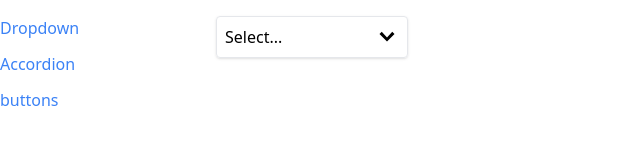
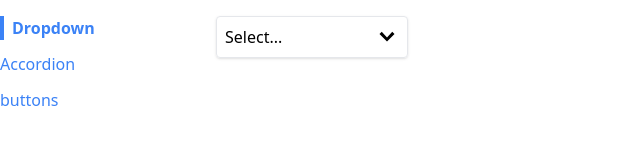
Before and after one commit to Alzubair98/comps, a React (Vite) app: page / in a window 1280 px wide. Shown: the top 160 px of the page, without its empty margins (0-640 px from the left). Built offline with nearby package versions, Linux system fonts and the light colour scheme.

Commit message:
add active classname

```diff
--- a/src/component/Link.jsx
+++ b/src/component/Link.jsx
@@ -2,10 +2,14 @@ import React from "react";
 import useNavigation from "../hooks/use-navigation";
 import classNames from "classnames";
 
-const Link = ({ to, children, className }) => {
-  const { navigate } = useNavigation();
+const Link = ({ to, children, className, activeClassName }) => {
+  const { navigate, currentPath } = useNavigation();
 
-  const classes = classNames("text-blue-500", className);
+  const classes = classNames(
+    "text-blue-500",
+    className,
+    currentPath === to && activeClassName
+  );
 
   return (
     <a
--- a/src/component/Sidebar.jsx
+++ b/src/component/Sidebar.jsx
@@ -11,7 +11,12 @@ const Sidebar = () => {
     <div className="sticky top-0 flex flex-col">
       {links.map((link) => {
         return (
-          <Link className="mb-3" key={link.label} to={link.path}>
+          <Link
+            className="mb-3"
+            activeClassName="font-bold border-l-4 border-blue-500 pl-2 "
+            key={link.label}
+            to={link.path}
+          >
             {link.label}
           </Link>
         );
```
